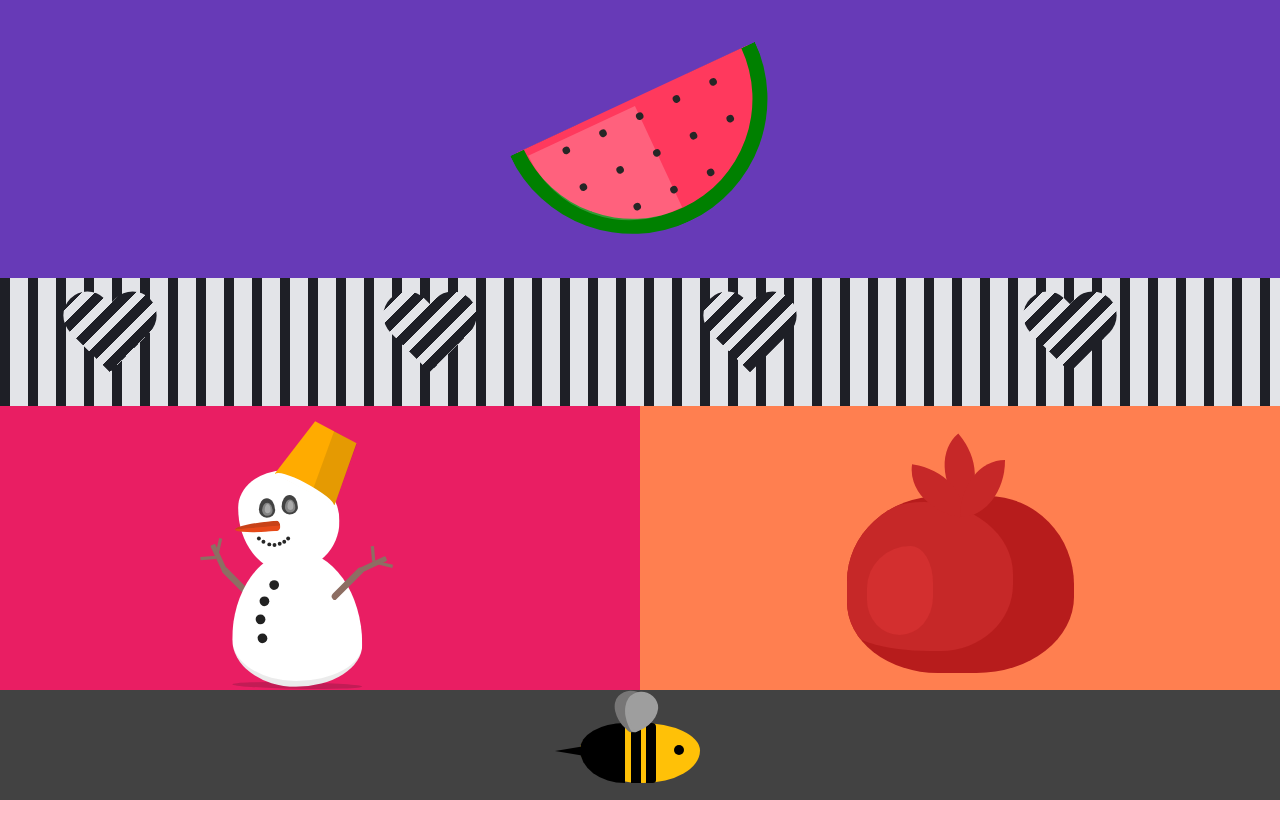
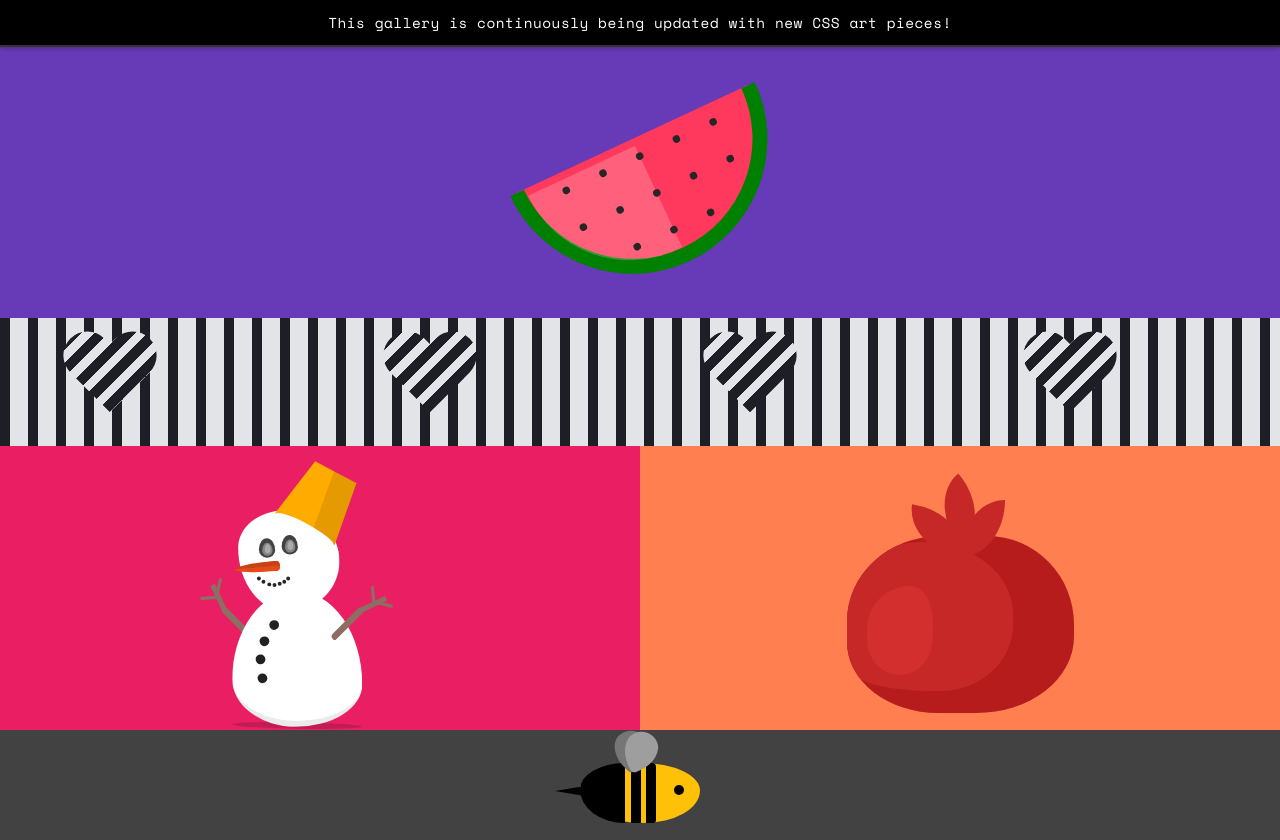
Before and after one commit to PariaSabet/cssArts, a plain HTML site: page index.html in a window 1280 px wide. Before the commit the page ends 800 px from the top, so only its background shows below. Drawn offline with nearby package versions, Linux system fonts and the light colour scheme.

Commit message:
added the top bar

```diff
--- a/index.html
+++ b/index.html
@@ -4,6 +4,9 @@
     <meta charset="UTF-8" />
     <meta name="viewport" content="width=device-width, initial-scale=1.0" />
     <title>CSS Art Gallery</title>
+    <link rel="preconnect" href="https://fonts.googleapis.com">
+    <link rel="preconnect" href="https://fonts.gstatic.com" crossorigin>
+    <link href="https://fonts.googleapis.com/css2?family=Space+Mono:wght@400;700&display=swap" rel="stylesheet">
     <link rel="stylesheet" href="styles.css" />
     <link rel="stylesheet" href="watermelon.css" />
     <link rel="stylesheet" href="heart.css" />
@@ -13,6 +16,10 @@
     <link rel="stylesheet" href="bee.css" />
   </head>
   <body>
+    <div class="notification-bar">
+      This gallery is continuously being updated with new CSS art pieces!
+    </div>
+
     <div class="gallery-grid">
       <div class="art-cell purple full-row">
         <div class="container">
--- a/styles.css
+++ b/styles.css
@@ -10,6 +10,7 @@ body {
     /* grid-auto-rows: 50vh; */
     width: 100%;
     height: 100vh;
+    margin-top: 40px;
 }
 
 .art-cell {
@@ -59,3 +60,20 @@ body {
 .art-cell.full-row {
     grid-column: span 2;
 }
+
+.notification-bar {
+    position: fixed;
+    top: 0;
+    left: 0;
+    width: 100%;
+    background-color: #000;
+    color: white;
+    text-align: center;
+    padding: 12px 0;
+    z-index: 1000;
+    font-family: 'Space Mono', monospace;
+    font-size: 0.9rem;
+    letter-spacing: 0.5px;
+    border-bottom: 2px solid #333;
+    box-shadow: 0 2px 4px rgba(0,0,0,0.2);
+}
```
